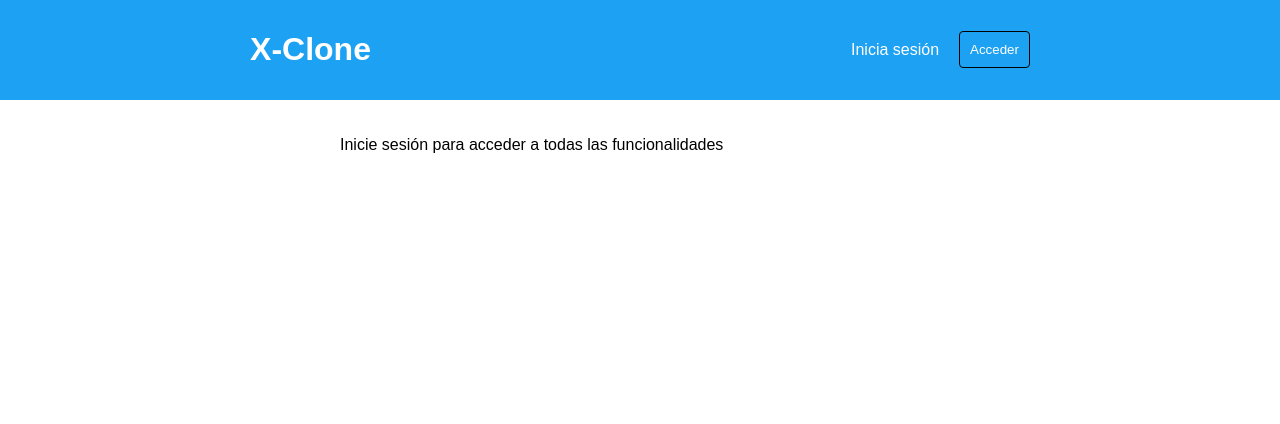
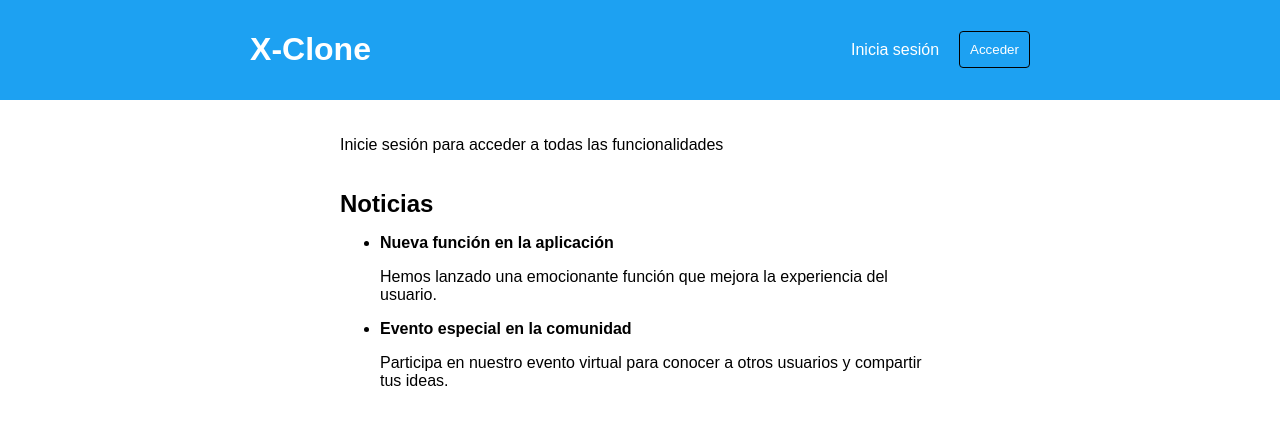
Before and after one commit to Varino3/clone-X, a React (Vite) app: page / in a window 1280 px wide. Shown: the top 424 px of the page. Built offline with nearby package versions, Linux system fonts and the light colour scheme.

Commit message:
varios arreglos

```diff
--- /dev/null
+++ b/src/components/NewsSection.jsx
@@ -0,0 +1,33 @@
+// components/NewsSection.jsx
+import React from 'react';
+
+const NewsSection = () => {
+    const newsData = [
+        {
+            id: 1,
+            title: 'Nueva función en la aplicación',
+            content: 'Hemos lanzado una emocionante función que mejora la experiencia del usuario.',
+        },
+        {
+            id: 2,
+            title: 'Evento especial en la comunidad',
+            content: 'Participa en nuestro evento virtual para conocer a otros usuarios y compartir tus ideas.',
+        },
+    ];
+
+    return (
+        <div className="news-section">
+            <h2>Noticias</h2>
+            <ul>
+                {newsData.map((news) => (
+                    <li key={news.id}>
+                        <strong>{news.title}</strong>
+                        <p>{news.content}</p>
+                    </li>
+                ))}
+            </ul>
+        </div>
+    );
+};
+
+export default NewsSection;
--- a/src/pages/Home.jsx
+++ b/src/pages/Home.jsx
@@ -4,6 +4,7 @@ import { useSelector, useDispatch } from 'react-redux';
 import TweetList from '../components/TweetList';
 import UserProfile from '../components/UserProfile';
 import { addTweet } from '../store/actions';
+import NewsSection from '../components/NewsSection';
 
 const Home = () => {
     const user = useSelector((state) => state.user);
@@ -45,6 +46,9 @@ const Home = () => {
                 </div>
             )}
             <TweetList tweets={tweets} />
+            <div className="news-container">
+                <NewsSection /> {/* Integra el componente de Noticias aquí */}
+            </div>
         </div>
     );
 };
```
Also changed, not shown: src/users.json (added, +25 -0 lines), src/App.css (line endings or trailing spaces).
